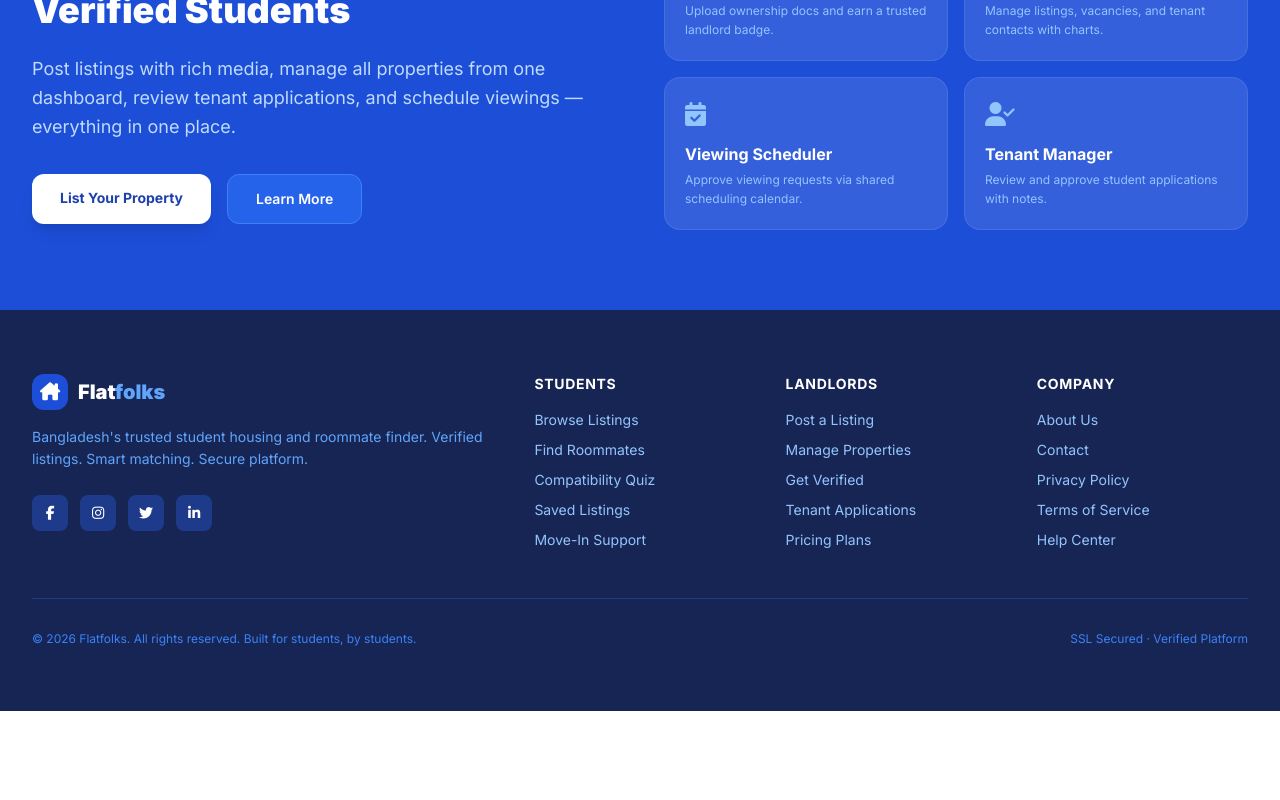
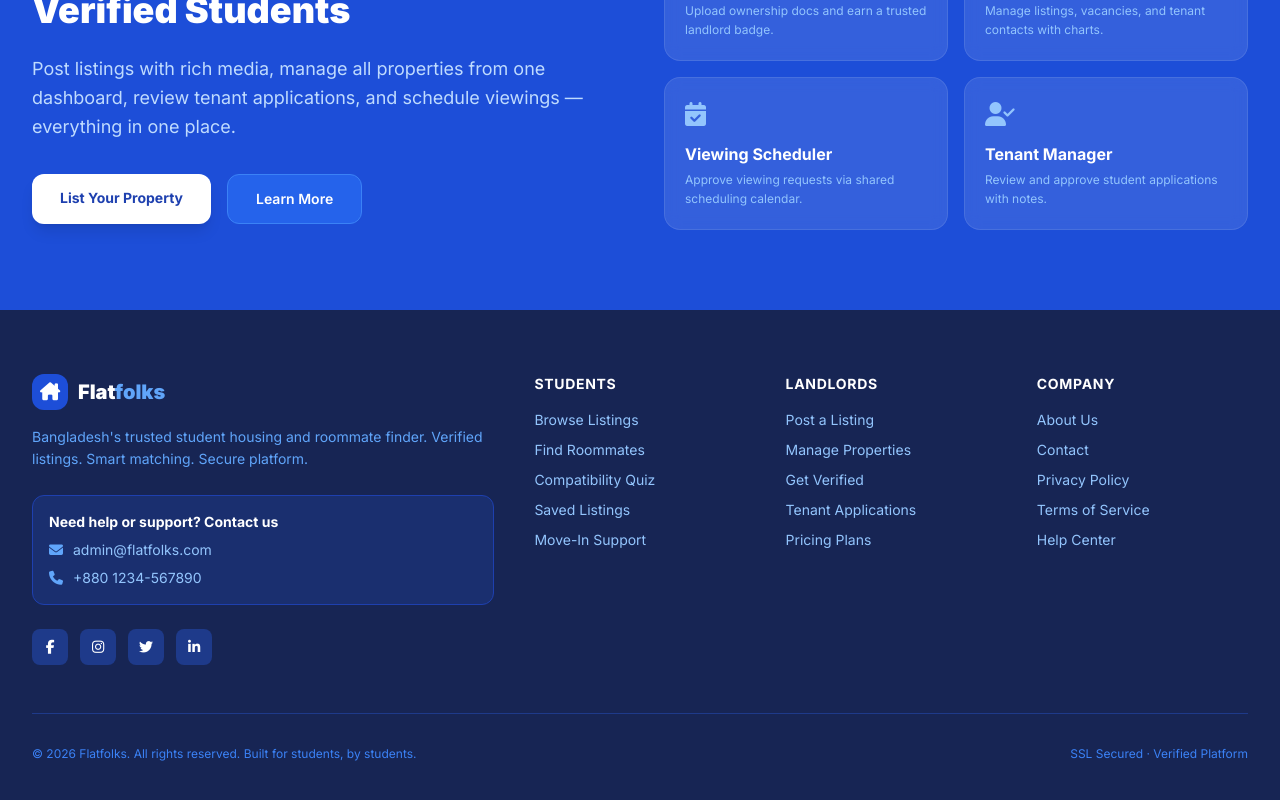
Before and after one commit to brintodas/Flatfolks, a React (Vite) app in the folder frontend/: page / in a window 1280 px wide. Shown: the part 4022-4822 px from the top of the page. Before the commit the page ends 4733 px from the top, so only its background shows below. Built offline with nearby package versions, Linux system fonts and the light colour scheme; no server answers.

Commit message:
feat: add support contact info to footer and fix missing sslcommerz dependency

```diff
--- a/frontend/src/components/Footer.jsx
+++ b/frontend/src/components/Footer.jsx
@@ -23,6 +23,21 @@ const Footer = () => {
             <p className="text-sm leading-relaxed mb-6 text-blue-400">
               Bangladesh's trusted student housing and roommate finder. Verified listings. Smart matching. Secure platform.
             </p>
+
+            <div className="mb-6 p-4 bg-blue-900/50 rounded-xl border border-blue-800">
+              <h4 className="text-white font-bold text-sm mb-2">Need help or support? Contact us</h4>
+              <div className="flex flex-col gap-2 text-sm">
+                <a href="mailto:admin@flatfolks.com" className="flex items-center gap-2 hover:text-white transition-colors">
+                  <i className="fa-solid fa-envelope text-blue-400 w-4"></i>
+                  admin@flatfolks.com
+                </a>
+                <a href="tel:+8801234567890" className="flex items-center gap-2 hover:text-white transition-colors">
+                  <i className="fa-solid fa-phone text-blue-400 w-4"></i>
+                  +880 1234-567890
+                </a>
+              </div>
+            </div>
+
             <div className="flex gap-3">
               {[
                 { icon: 'fa-facebook-f', href: '#' },
```
Also changed, not shown: 2 other files (tests, documents, lock files or other folders).
